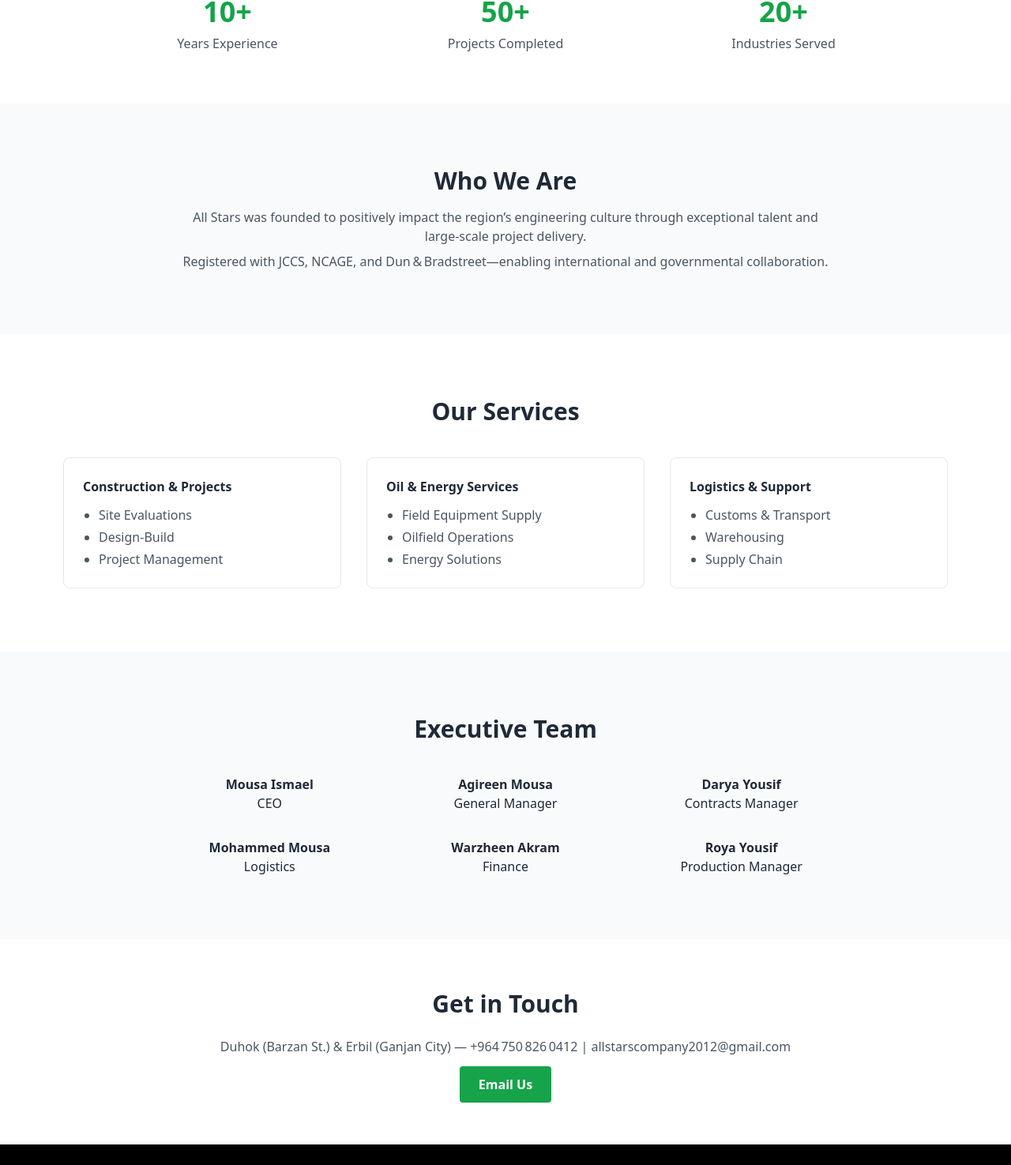
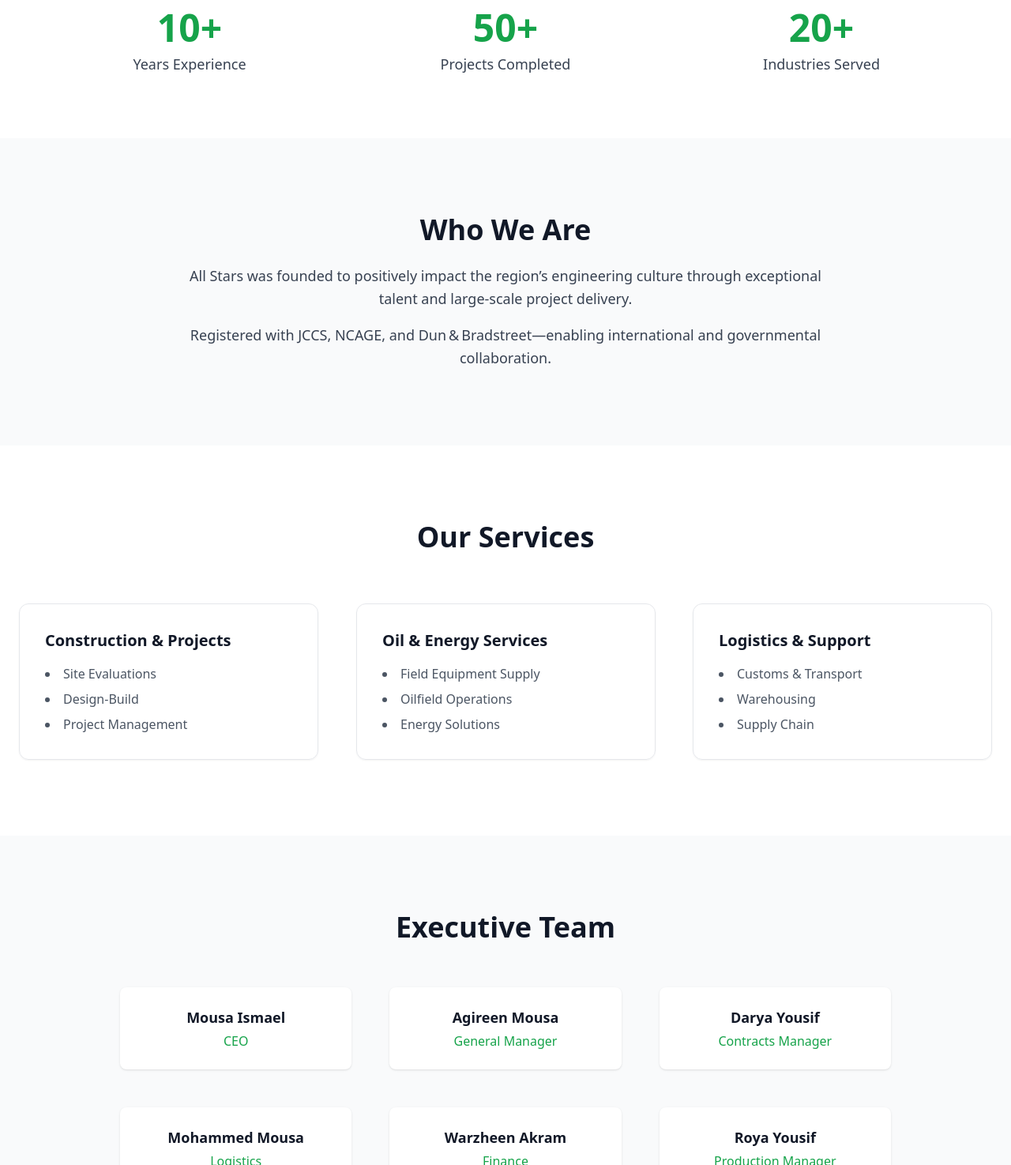
Before and after one commit to rondikmousa/allstars, a plain HTML site: page index.html in a window 1280 px wide. Shown: the part 869-2344 px from the top of the page at 79% size. Drawn offline with nearby package versions, Linux system fonts and the light colour scheme.

Commit message:
Update index.html

```diff
--- a/index.html
+++ b/index.html
@@ -1,91 +1,127 @@
 <!DOCTYPE html>
-<html lang="en">
+<html lang="en" class="scroll-smooth" >
 <head>
 <meta charset="UTF-8" />
-<meta name="viewport" content="width=device-width, initial-scale=1.0" />
+<meta name="viewport" content="width=device-width, initial-scale=1" />
 <title>All Stars Engineering Solutions</title>
 <script src="https://cdn.tailwindcss.com"></script>
+<style>
+/* Smooth fade-in animation for sections */
+.fade-in {
+opacity: 0;
+transform: translateY(20px);
+animation: fadeInUp 0.8s forwards;
+}
+.fade-in.delay-100 { animation-delay: 0.1s; }
+.fade-in.delay-200 { animation-delay: 0.2s; }
+.fade-in.delay-300 { animation-delay: 0.3s; }
+.fade-in.delay-400 { animation-delay: 0.4s; }
+@keyframes fadeInUp {
+to {
+opacity: 1;
+transform: translateY(0);
+}
+}
+</style>
 </head>
-<body class="font-sans antialiased text-gray-800">
+<body class="font-sans bg-gray-50 text-gray-900 antialiased">
+
+<!-- Navbar -->
+<header class="fixed top-0 left-0 right-0 bg-white/80 backdrop-blur-sm shadow-md z-50">
+<div class="max-w-7xl mx-auto flex justify-between items-center px-6 py-4">
+<a href="#" aria-label="All Stars Engineering Solutions Logo">
+<img src="allstars.png" alt="All Stars Logo" class="h-12 w-auto object-contain" />
+</a>
+<nav>
+<ul class="hidden md:flex space-x-10 text-gray-700 font-medium tracking-wide">
+<li><a href="#about" class="hover:text-green-600 transition">About</a></li>
+<li><a href="#services" class="hover:text-green-600 transition">Services</a></li>
+<li><a href="#team" class="hover:text-green-600 transition">Team</a></li>
+<li><a href="#contact" class="hover:text-green-600 transition">Contact</a></li>
+</ul>
+</nav>
+</div>
+</header>
 
 <!-- Hero Section -->
-<header class="relative h-screen bg-cover bg-center" style="background-image:url('allstars-hero.jpg');">
-<div class="absolute inset-0 bg-black bg-opacity-50"></div>
-<nav class="relative z-10 flex justify-between items-center p-8">
-<img src="allstars.png" alt="Logo" class="h-12">
-<ul class="space-x-8 hidden md:flex">
-<li><a href="#about" class="text-white hover:text-gray-300">About</a></li>
-<li><a href="#services" class="text-white hover:text-gray-300">Services</a></li>
-<li><a href="#team" class="text-white hover:text-gray-300">Team</a></li>
-<li><a href="#contact" class="text-white hover:text-gray-300">Contact</a></li>
-</ul>
-</nav>
-<div class="relative z-10 flex flex-col items-center justify-center h-full text-center px-4">
-<h1 class="text-4xl md:text-6xl text-white font-bold">Engineering Excellence<br />Across Kurdistan & Iraq</h1>
-<p class="mt-4 text-lg md:text-2xl text-gray-200 max-w-2xl">
+<section
+class="relative h-screen flex items-center justify-center bg-cover bg-center"
+style="background-image: url('allstars-hero.jpg');"
+aria-label="Hero section with company tagline"
+>
+<div class="absolute inset-0 bg-gradient-to-b from-black/60 via-black/40 to-black/80"></div>
+<div class="relative max-w-4xl text-center px-6">
+<h1 class="text-white font-extrabold text-4xl sm:text-5xl md:text-6xl leading-tight drop-shadow-lg">
+Engineering Excellence<br />
+Across Kurdistan & Iraq
+</h1>
+<p class="mt-6 max-w-3xl mx-auto text-gray-200 text-lg sm:text-xl">
 Delivering safe, reliable, and sustainable solutions across energy, construction, and more.
 </p>
-<a href="#services" class="mt-8 px-6 py-3 bg-green-600 text-white font-semibold rounded hover:bg-green-700">
+<a
+href="#services"
+class="inline-block mt-10 px-8 py-3 rounded-full bg-green-600 text-white text-lg font-semibold hover:bg-green-700 focus:outline-none focus:ring-4 focus:ring-green-500/50 transition"
+>
 Explore Our Services
 </a>
 </div>
-</header>
+</section>
 
 <!-- Stats Section -->
-<section class="py-16 bg-white text-center">
-<div class="max-w-5xl mx-auto grid grid-cols-1 sm:grid-cols-3 gap-8">
-<div>
-<h2 class="text-4xl font-bold text-green-600">10+</h2>
-<p class="mt-2 text-gray-600">Years Experience</p>
+<section class="py-20 bg-white">
+<div class="max-w-6xl mx-auto grid grid-cols-1 sm:grid-cols-3 gap-12 text-center">
+<div class="fade-in delay-100">
+<h2 class="text-5xl font-extrabold text-green-600">10+</h2>
+<p class="mt-2 text-lg font-medium text-gray-700">Years Experience</p>
 </div>
-<div>
-<h2 class="text-4xl font-bold text-green-600">50+</h2>
-<p class="mt-2 text-gray-600">Projects Completed</p>
+<div class="fade-in delay-200">
+<h2 class="text-5xl font-extrabold text-green-600">50+</h2>
+<p class="mt-2 text-lg font-medium text-gray-700">Projects Completed</p>
 </div>
-<div>
-<h2 class="text-4xl font-bold text-green-600">20+</h2>
-<p class="mt-2 text-gray-600">Industries Served</p>
+<div class="fade-in delay-300">
+<h2 class="text-5xl font-extrabold text-green-600">20+</h2>
+<p class="mt-2 text-lg font-medium text-gray-700">Industries Served</p>
 </div>
 </div>
 </section>
 
 <!-- About Section -->
-<section id="about" class="py-20 bg-gray-50">
-<div class="max-w-4xl mx-auto px-4 text-center">
-<h2 class="text-3xl font-bold text-gray-800">Who We Are</h2>
-<p class="mt-4 text-gray-600">
+<section id="about" class="py-24 bg-gray-50">
+<div class="max-w-4xl mx-auto px-6 text-center fade-in delay-100">
+<h2 class="text-4xl font-bold text-gray-900">Who We Are</h2>
+<p class="mt-6 text-lg text-gray-700 leading-relaxed">
 All Stars was founded to positively impact the region’s engineering culture through exceptional talent and large‑scale project delivery.
 </p>
-<p class="mt-2 text-gray-600">
+<p class="mt-4 text-lg text-gray-700 leading-relaxed">
 Registered with JCCS, NCAGE, and Dun & Bradstreet—enabling international and governmental collaboration.
 </p>
 </div>
 </section>
 
 <!-- Services Section -->
-<section id="services" class="py-20 bg-white">
-<div class="max-w-6xl mx-auto px-4">
-<h2 class="text-3xl font-bold text-center mb-10">Our Services</h2>
-<div class="grid md:grid-cols-2 lg:grid-cols-3 gap-8">
-<div class="p-6 border rounded-lg hover:shadow-lg transition">
-<h3 class="font-semibold mb-3">Construction & Projects</h3>
-<ul class="list-disc ml-5 text-gray-600 space-y-1">
+<section id="services" class="py-24 bg-white">
+<div class="max-w-7xl mx-auto px-6">
+<h2 class="text-4xl font-bold text-center mb-16 fade-in delay-200">Our Services</h2>
+<div class="grid md:grid-cols-2 lg:grid-cols-3 gap-12">
+<div class="fade-in delay-300 p-8 border border-gray-200 rounded-xl shadow-sm hover:shadow-lg transition-transform transform hover:-translate-y-1">
+<h3 class="font-semibold text-xl mb-4 text-gray-900">Construction & Projects</h3>
+<ul class="list-disc list-inside text-gray-600 space-y-2">
 <li>Site Evaluations</li>
 <li>Design-Build</li>
 <li>Project Management</li>
 </ul>
 </div>
-<div class="p-6 border rounded-lg hover:shadow-lg transition">
-<h3 class="font-semibold mb-3">Oil & Energy Services</h3>
-<ul class="list-disc ml-5 text-gray-600 space-y-1">
+<div class="fade-in delay-400 p-8 border border-gray-200 rounded-xl shadow-sm hover:shadow-lg transition-transform transform hover:-translate-y-1">
+<h3 class="font-semibold text-xl mb-4 text-gray-900">Oil & Energy Services</h3>
+<ul class="list-disc list-inside text-gray-600 space-y-2">
 <li>Field Equipment Supply</li>
 <li>Oilfield Operations</li>
 <li>Energy Solutions</li>
 </ul>
 </div>
-<div class="p-6 border rounded-lg hover:shadow-lg transition">
-<h3 class="font-semibold mb-3">Logistics & Support</h3>
-<ul class="list-disc ml-5 text-gray-600 space-y-1">
+<div class="fade-in delay-500 p-8 border border-gray-200 rounded-xl shadow-sm hover:shadow-lg transition-transform transform hover:-translate-y-1">
+<h3 class="font-semibold text-xl mb-4 text-gray-900">Logistics & Support</h3>
+<ul class="list-disc list-inside text-gray-600 space-y-2">
 <li>Customs & Transport</li>
 <li>Warehousing</li>
 <li>Supply Chain</li>
@@ -96,37 +132,60 @@ Registered with JCCS, NCAGE, and Dun & Bradstreet—enabling international a
 </section>
 
 <!-- Team Section -->
-<section id="team" class="py-20 bg-gray-50">
-<div class="max-w-4xl mx-auto px-4 text-center">
-<h2 class="text-3xl font-bold mb-10">Executive Team</h2>
-<div class="grid sm:grid-cols-2 md:grid-cols-3 gap-8">
-<div><p><strong>Mousa Ismael</strong><br />CEO</p></div>
-<div><p><strong>Agireen Mousa</strong><br />General Manager</p></div>
-<div><p><strong>Darya Yousif</strong><br />Contracts Manager</p></div>
-<div><p><strong>Mohammed Mousa</strong><br />Logistics</p></div>
-<div><p><strong>Warzheen Akram</strong><br />Finance</p></div>
-<div><p><strong>Roya Yousif</strong><br />Production Manager</p></div>
+<section id="team" class="py-24 bg-gray-50">
+<div class="max-w-5xl mx-auto px-6 text-center">
+<h2 class="text-4xl font-bold mb-14 fade-in delay-100">Executive Team</h2>
+<div class="grid sm:grid-cols-2 md:grid-cols-3 gap-12">
+<div class="fade-in delay-200 p-6 bg-white rounded-lg shadow hover:shadow-lg transition">
+<h3 class="text-lg font-semibold mb-1 text-gray-900">Mousa Ismael</h3>
+<p class="text-green-600 font-medium">CEO</p>
+</div>
+<div class="fade-in delay-300 p-6 bg-white rounded-lg shadow hover:shadow-lg transition">
+<h3 class="text-lg font-semibold mb-1 text-gray-900">Agireen Mousa</h3>
+<p class="text-green-600 font-medium">General Manager</p>
+</div>
+<div class="fade-in delay-400 p-6 bg-white rounded-lg shadow hover:shadow-lg transition">
+<h3 class="text-lg font-semibold mb-1 text-gray-900">Darya Yousif</h3>
+<p class="text-green-600 font-medium">Contracts Manager</p>
+</div>
+<div class="fade-in delay-500 p-6 bg-white rounded-lg shadow hover:shadow-lg transition">
+<h3 class="text-lg font-semibold mb-1 text-gray-900">Mohammed Mousa</h3>
+<p class="text-green-600 font-medium">Logistics</p>
+</div>
+<div class="fade-in delay-600 p-6 bg-white rounded-lg shadow hover:shadow-lg transition">
+<h3 class="text-lg font-semibold mb-1 text-gray-900">Warzheen Akram</h3>
+<p class="text-green-600 font-medium">Finance</p>
+</div>
+<div class="fade-in delay-700 p-6 bg-white rounded-lg shadow hover:shadow-lg transition">
+<h3 class="text-lg font-semibold mb-1 text-gray-900">Roya Yousif</h3>
+<p class="text-green-600 font-medium">Production Manager</p>
+</div>
 </div>
 </div>
 </section>
 
 <!-- Contact Section -->
-<section id="contact" class="py-16 bg-white">
-<div class="max-w-4xl mx-auto px-4 text-center">
-<h2 class="text-3xl font-bold mb-6">Get in Touch</h2>
-<p class="mb-6 text-gray-600">
-Duhok (Barzan St.) & Erbil (Ganjan City) — +964 750 826 0412 | allstarscompany2012@gmail.com
+<section id="contact" class="py-20 bg-white">
+<div class="max-w-4xl mx-auto px-6 text-center fade-in delay-300">
+<h2 class="text-4xl font-bold mb-8">Get in Touch</h2>
+<p class="text-lg text-gray-700 max-w-xl mx-auto mb-8 leading-relaxed">
+Visit us at Duhok (Barzan St.) & Erbil (Ganjan City) <br />
+Phone: <a href="tel:+9647508260412" class="text-green-600 hover:underline">+964 750 826 0412</a><br />
+Email: <a href="mailto:allstarscompany2012@gmail.com" class="text-green-600 hover:underline">allstarscompany2012@gmail.com</a>
 </p>
-<a href="mailto:allstarscompany2012@gmail.com" class="px-6 py-3 bg-green-600 text-white font-semibold rounded hover:bg-green-700">
+<a
+href="mailto:allstarscompany2012@gmail.com"
+class="inline-block px-8 py-3 bg-green-600 text-white font-semibold rounded-full hover:bg-green-700 focus:outline-none focus:ring-4 focus:ring-green-500/50 transition"
+>
 Email Us
 </a>
 </div>
 </section>
 
 <!-- Footer -->
-<footer class="bg-black text-white py-8 text-center">
-<img src="allstars.png" alt="All Stars Logo" class="h-10 mx-auto mb-4">
-<p>© 2025 All Stars Company • allstarscompany2012@gmail.com</p>
+<footer class="bg-gray-900 text-gray-300 py-10 text-center">
+<img src="allstars.png" alt="All Stars Logo" class="h-10 mx-auto mb-4 opacity-80" />
+<p class="text-sm select-none">© 2025 All Stars Company • allstarscompany2012@gmail.com</p>
 </footer>
 
 </body>
```
